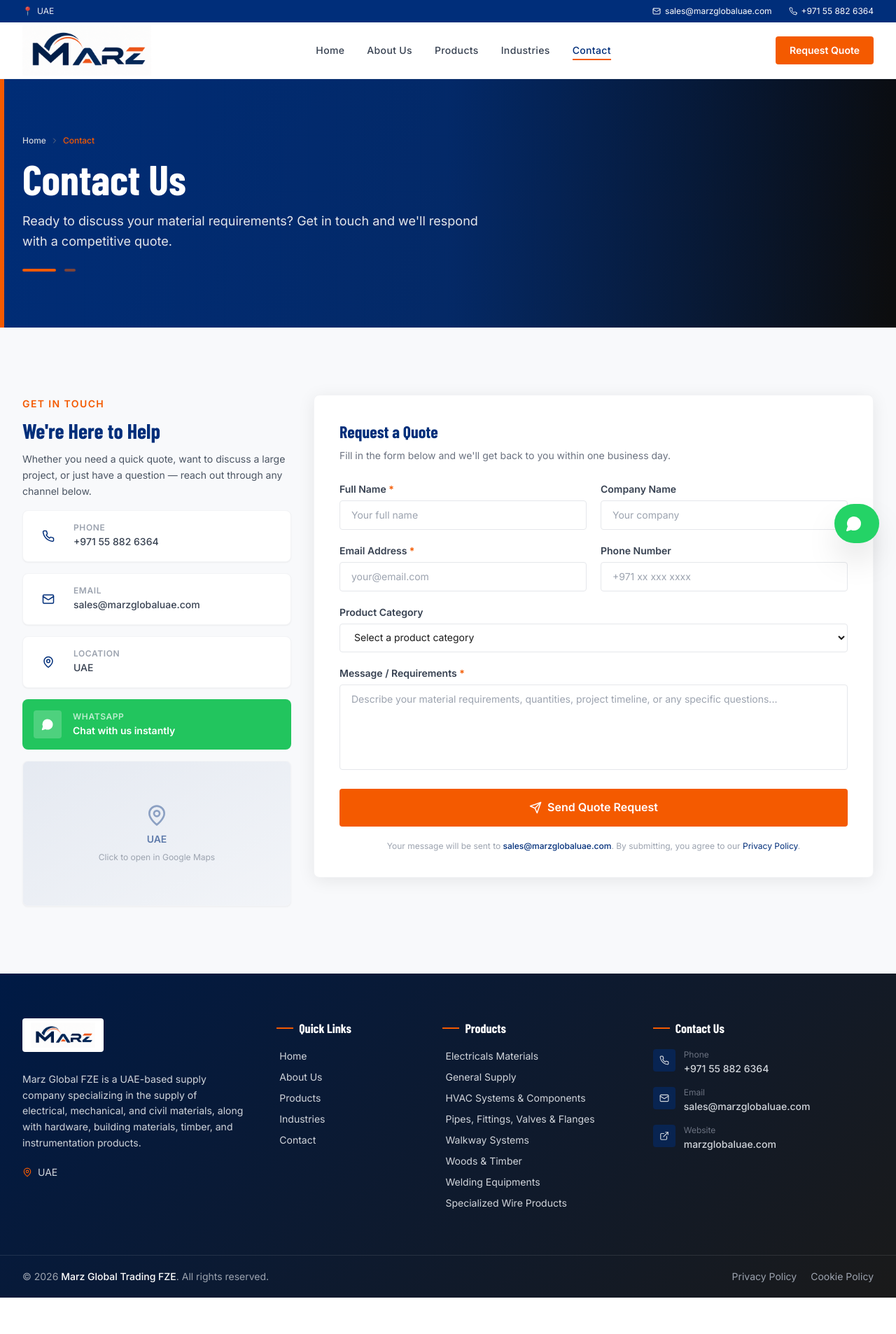
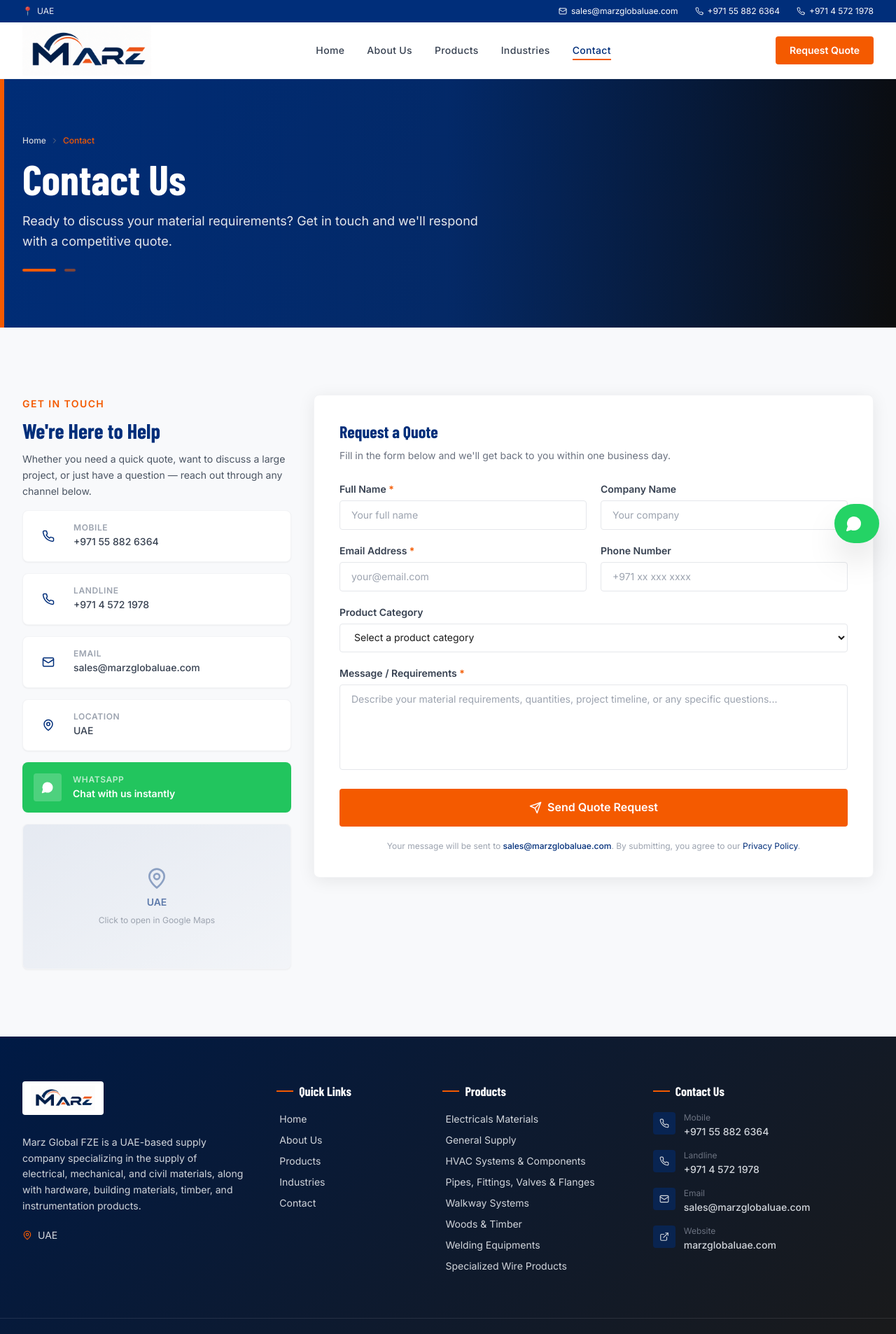
Before and after one commit to Fasilkallot/MARZ-GLOBAL, a React (Vite) app: page /MARZ-GLOBAL/contact in a window 1280 px wide. Shown: the top 1906 px of the page at 70% size. Before the commit the page ends 1854 px from the top, so only its background shows below. Built offline with nearby package versions, Linux system fonts and the light colour scheme; a web font is replaced by a local one.

Commit message:
land line added

```diff
--- a/src/components/layout/Footer.jsx
+++ b/src/components/layout/Footer.jsx
@@ -81,15 +81,29 @@
             <ul className="space-y-4">
               <li>
                 <a
-                  href={`tel:${companyInfo.phone}`}
+                  href={`tel:${companyInfo.phone.replace(/\s/g, '')}`}
                   className="flex items-start gap-3 text-gray-300 hover:text-secondary transition-colors group"
                 >
                   <div className="w-8 h-8 rounded bg-primary/50 flex items-center justify-center flex-shrink-0 group-hover:bg-secondary/20 transition-colors">
                     <Phone size={14} />
                   </div>
                   <div>
-                    <p className="text-xs text-gray-500 mb-0.5">Phone</p>
+                    <p className="text-xs text-gray-500 mb-0.5">Mobile</p>
                     <p className="text-sm font-medium">{companyInfo.phone}</p>
+                  </div>
+                </a>
+              </li>
+              <li>
+                <a
+                  href={`tel:${companyInfo.landline.replace(/\s/g, '')}`}
+                  className="flex items-start gap-3 text-gray-300 hover:text-secondary transition-colors group"
+                >
+                  <div className="w-8 h-8 rounded bg-primary/50 flex items-center justify-center flex-shrink-0 group-hover:bg-secondary/20 transition-colors">
+                    <Phone size={14} />
+                  </div>
+                  <div>
+                    <p className="text-xs text-gray-500 mb-0.5">Landline</p>
+                    <p className="text-sm font-medium">{companyInfo.landline}</p>
                   </div>
                 </a>
               </li>
--- a/src/components/layout/Navbar.jsx
+++ b/src/components/layout/Navbar.jsx
@@ -54,6 +54,13 @@
             >
               <Phone size={12} />
               +971 55 882 6364
+            </a>
+            <a
+              href="tel:+97145721978"
+              className="flex items-center gap-1.5 hover:text-secondary transition-colors"
+            >
+              <Phone size={12} />
+              +971 4 572 1978
             </a>
           </div>
         </div>
@@ -192,6 +199,12 @@
                 >
                   <Phone size={14} /> +971 55 882 6364
                 </a>
+                <a
+                  href="tel:+97145721978"
+                  className="flex items-center justify-center gap-2 text-primary font-medium text-sm py-2"
+                >
+                  <Phone size={14} /> +971 4 572 1978
+                </a>
               </div>
             </motion.div>
           </>
--- a/src/components/sections/ContactInfoSection.jsx
+++ b/src/components/sections/ContactInfoSection.jsx
@@ -5,9 +5,15 @@
 const contactItems = [
   {
     icon: Phone,
-    label: 'Phone',
+    label: 'Mobile',
     value: companyInfo.phone,
-    href: `tel:${companyInfo.phone}`,
+    href: `tel:${companyInfo.phone.replace(/\s/g, '')}`,
+  },
+  {
+    icon: Phone,
+    label: 'Landline',
+    value: companyInfo.landline,
+    href: `tel:${companyInfo.landline.replace(/\s/g, '')}`,
   },
   {
     icon: Mail,
@@ -27,7 +33,7 @@
   return (
     <section className="section-padding bg-white">
       <div className="container-xl">
-        <div className="grid grid-cols-1 md:grid-cols-3 gap-5">
+        <div className="grid grid-cols-1 sm:grid-cols-2 lg:grid-cols-4 gap-5">
           {contactItems.map((item, i) => (
             <motion.a
               key={i}
@@ -45,7 +51,7 @@
               </div>
               <div className="min-w-0">
                 <p className="text-xs text-gray-400 uppercase tracking-wider mb-1 font-semibold">{item.label}</p>
-                <p className="text-sm font-medium text-gray-700 group-hover:text-primary transition-colors break-words">
+                <p className="text-xs font-medium text-gray-700 group-hover:text-primary transition-colors whitespace-nowrap">
                   {item.value}
                 </p>
               </div>
--- a/src/components/sections/HeroSection.jsx
+++ b/src/components/sections/HeroSection.jsx
@@ -105,6 +105,13 @@
               +971 55 882 6364
             </a>
             <a
+              href="tel:+97145721978"
+              className="flex items-center gap-2.5 text-white/90 hover:text-white transition-colors text-sm font-medium group"
+            >
+              <Phone size={16} className="text-secondary group-hover:scale-110 transition-transform" />
+              +971 4 572 1978
+            </a>
+            <a
               href="mailto:sales@marzglobaluae.com"
               className="flex items-center gap-2.5 text-white/90 hover:text-white transition-colors text-sm font-medium group"
             >
--- a/src/data/companyInfo.js
+++ b/src/data/companyInfo.js
@@ -15,6 +15,7 @@
   location: 'UAE',
   website: 'https://marzglobaluae.com',
   phone: '+971 55 882 6364',
+  landline: '+971 4 572 1978',
   whatsapp: '+971558826364',
   email: 'sales@marzglobaluae.com',
   address: 'UAE',
--- a/src/pages/Contact/index.jsx
+++ b/src/pages/Contact/index.jsx
@@ -124,7 +124,7 @@
         <title>Contact | Marz Global UAE — Request a Quote</title>
         <meta
           name="description"
-          content="Contact Marz Global Trading FZE for industrial material quotes and inquiries. Phone: +971 55 882 6364 | Email: sales@marzglobaluae.com | UAE."
+          content="Contact Marz Global Trading FZE for industrial material quotes and inquiries. Phone: +971 55 882 6364 | Landline: +971 4 572 1978 | Email: sales@marzglobaluae.com | UAE."
         />
         <meta property="og:title" content="Contact Marz Global UAE" />
         <meta property="og:description" content="Get in touch with our team for industrial material supply quotes and inquiries." />
@@ -155,7 +155,8 @@
                 </div>
 
                 {[
-                  { icon: Phone, label: 'Phone', value: companyInfo.phone, href: `tel:${companyInfo.phone}`, target: '_self' },
+                  { icon: Phone, label: 'Mobile', value: companyInfo.phone, href: `tel:${companyInfo.phone.replace(/\s/g, '')}`, target: '_self' },
+                  { icon: Phone, label: 'Landline', value: companyInfo.landline, href: `tel:${companyInfo.landline.replace(/\s/g, '')}`, target: '_self' },
                   { icon: Mail,  label: 'Email', value: companyInfo.email, href: `mailto:${companyInfo.email}`, target: '_self' },
                   { icon: MapPin, label: 'Location', value: companyInfo.address, href: 'https://maps.app.goo.gl/M8caYb8m9xZqAhkg8', target: '_blank' },
                 ].map((item, i) => (
--- a/src/pages/CookiePolicy/index.jsx
+++ b/src/pages/CookiePolicy/index.jsx
@@ -63,7 +63,7 @@
                 },
                 {
                   title: '7. Contact Us',
-                  content: `If you have questions about our use of cookies, please contact us:\n\nMarz Global Trading FZE\nEmail: sales@marzglobaluae.com\nPhone: +971 55 882 6364`,
+                  content: `If you have questions about our use of cookies, please contact us:\n\nMarz Global Trading FZE\nEmail: sales@marzglobaluae.com\nPhone: +971 55 882 6364\nLandline: +971 4 572 1978`,
                 },
               ].map((section) => (
                 <div key={section.title} className="mb-8">
--- a/src/pages/PrivacyPolicy/index.jsx
+++ b/src/pages/PrivacyPolicy/index.jsx
@@ -67,7 +67,7 @@
                 },
                 {
                   title: '9. Contact Us',
-                  content: `If you have questions about this Privacy Policy, please contact us:\n\nMarz Global Trading FZE\nUAE\nEmail: sales@marzglobaluae.com\nPhone: +971 55 882 6364`,
+                  content: `If you have questions about this Privacy Policy, please contact us:\n\nMarz Global Trading FZE\nUAE\nEmail: sales@marzglobaluae.com\nPhone: +971 55 882 6364\nLandline: +971 4 572 1978`,
                 },
               ].map((section) => (
                 <div key={section.title} className="mb-8">
```
